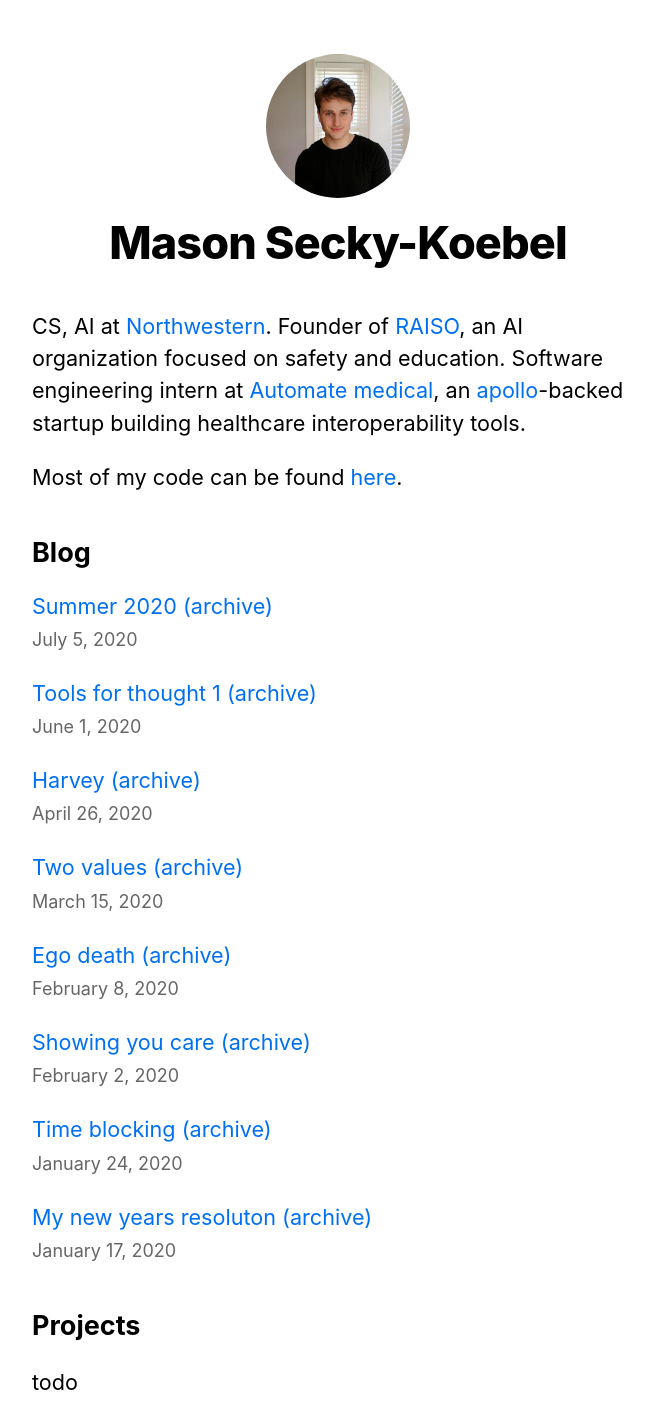
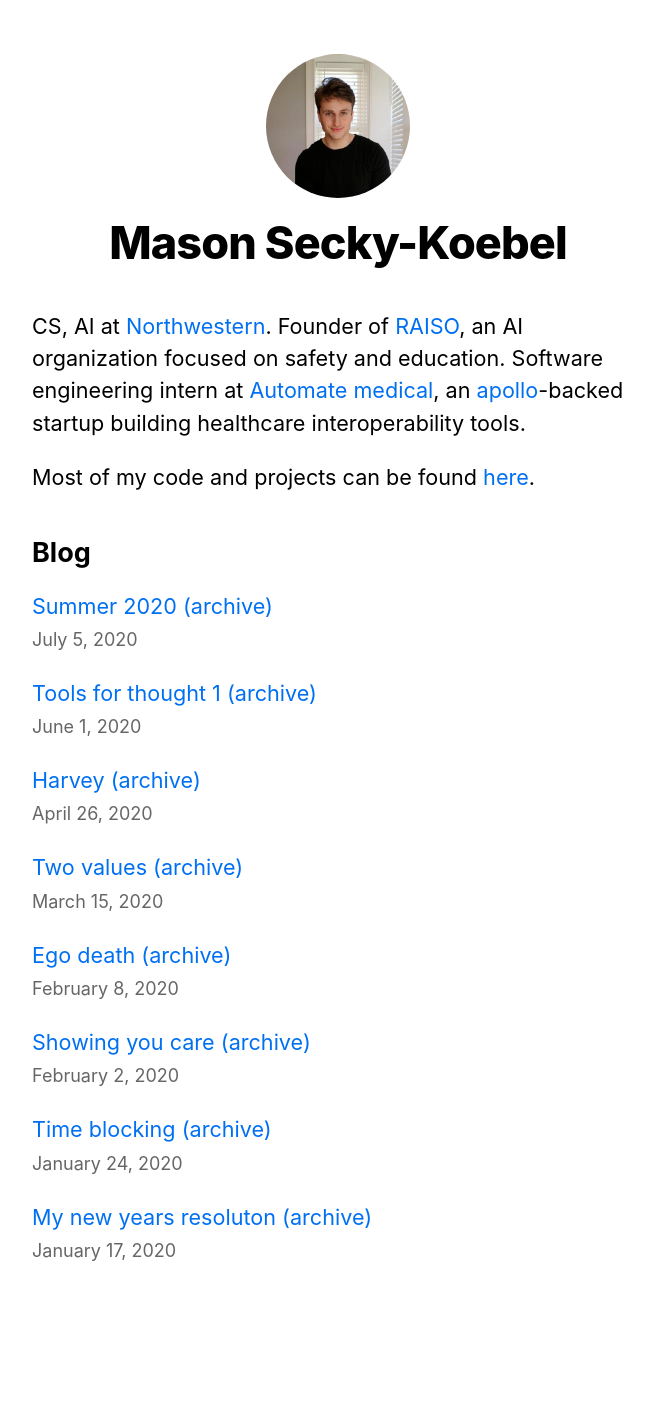
Before and after one commit to mseckykoebel/website, a Next.js app: page / in a window 1280 px wide. Shown: the top 1428 px of the page, without its empty margins (302-955 px from the left). After the commit the page ends 1373 px from the top, so only its background shows below. Built offline with nearby package versions, Linux system fonts and the light colour scheme.

Commit message:
took out the projects section

```diff
--- a/pages/index.tsx
+++ b/pages/index.tsx
@@ -42,7 +42,7 @@ export default function Home({ allPostsData }) {
           -backed startup building healthcare interoperability tools.
         </p>
         <p>
-          Most of my code can be found{" "}
+          Most of my code and projects can be found{" "}
           <Link href="https://github.com/mseckykoebel">
             <a target="_blank" rel="noreferrer">here</a>
           </Link>
@@ -74,10 +74,6 @@ export default function Home({ allPostsData }) {
         <p>todo...</p>
       </section>
        */}
-      <section className={`${utilStyles.headingMd} ${utilStyles.padding1px}`}>
-        <h2 className={utilStyles.headingLg}>Projects</h2>
-        <p>todo</p>
-      </section>
     </Layout>
   );
 }
```
